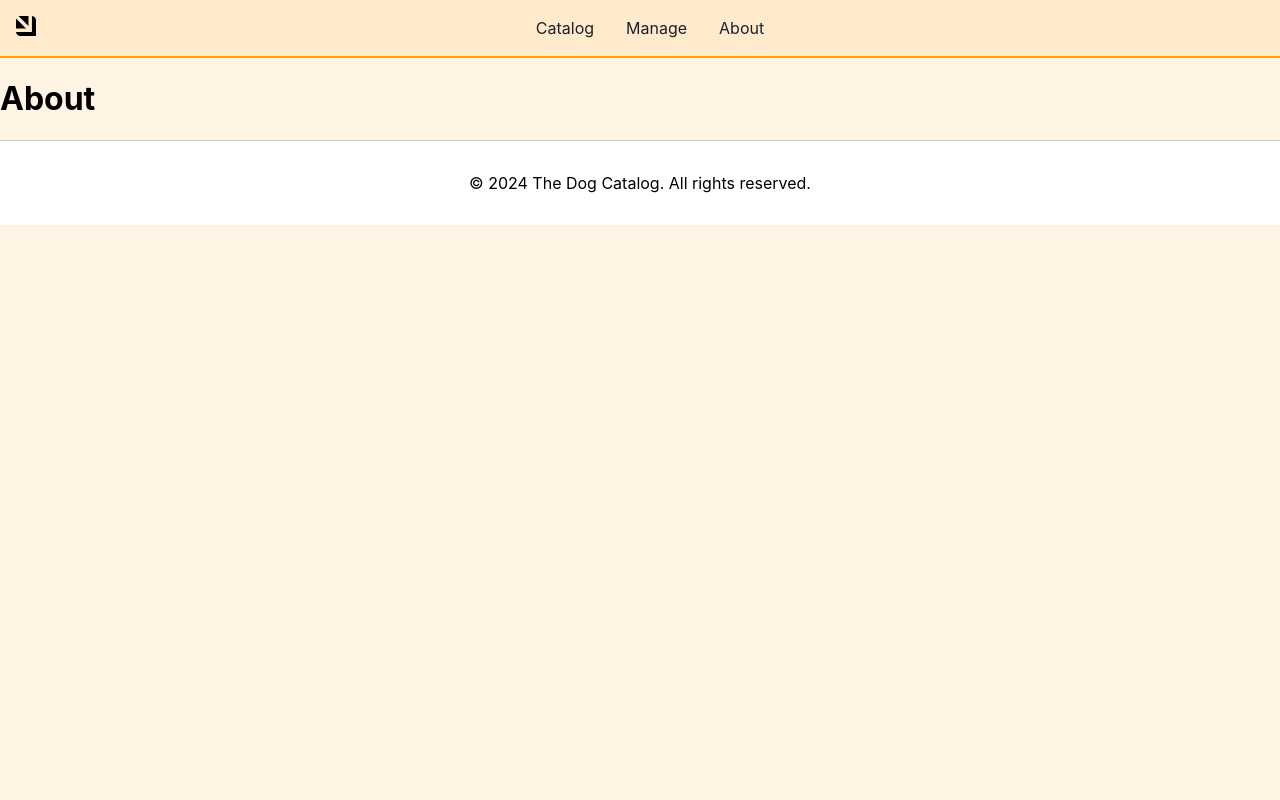
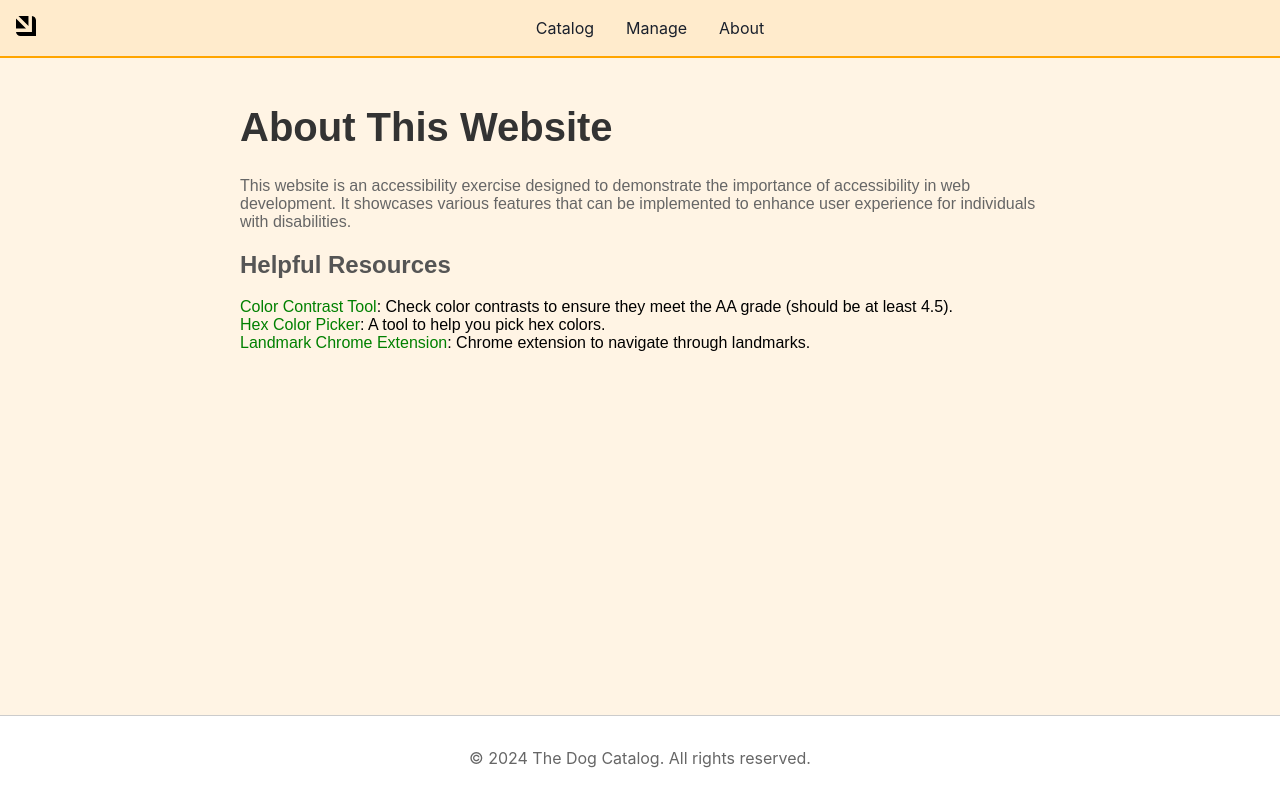
Before and after one commit to solyakin/frontend-accessibility-interview-submission, a React (Create React App) app: page /about in a window 1280 px wide. Built offline with nearby package versions, Linux system fonts and the light colour scheme.

Commit message:
Added lists, forms, navigation exer

```diff
--- a/public/index.html
+++ b/public/index.html
@@ -24,7 +24,7 @@
       work correctly both with client-side routing and a non-root public URL.
       Learn how to configure a non-root public URL by running `npm run build`.
     -->
-    <title>React App</title>
+    <title>The Dog Catalog</title>
   </head>
   <body>
     <noscript>You need to enable JavaScript to run this app.</noscript>
--- a/src/App.css
+++ b/src/App.css
@@ -1,6 +1,10 @@
 html, body {
   height: 100%; /* Set the height of the html and body to 100% */
   margin: 0; /* Remove default margins */
+}
+
+main {
+  flex: 1;
 }
 
 .App {
--- a/src/App.tsx
+++ b/src/App.tsx
@@ -4,17 +4,20 @@ import Header from './components/Header';
 import Catalog from './components/Catalog';
 import Manage from './components/Manage';
 import Footer from './components/Footer';
+import About from './components/About';
 
 const App = () => {
   return (
     <Router>
       <div className="App">
       <Header />
+      <main>
       <Routes>
           <Route path="/" element={<Catalog />} />
           <Route path="/manage" element={<Manage />} />
-          <Route path="/about" element={<h1>About</h1>} />
+          <Route path="/about" element={<About />} />
       </Routes>
+      </main>
       <Footer />
       </div>
     </Router>
--- /dev/null
+++ b/src/components/About.css
@@ -0,0 +1,35 @@
+.about-container {
+    padding: 20px;
+    max-width: 800px;
+    margin: 0 auto;
+    font-family: Arial, sans-serif;
+    flex-grow: 1;
+  }
+
+  h1 {
+    color: #333;
+    font-size: 40px;
+  }
+
+  h2 {
+    color: #555;
+    font-size: 24px;
+  }
+
+  p {
+    color: #666;
+  }
+
+  a {
+    color: #007bff;
+    text-decoration: none;
+  }
+
+  a:hover {
+    text-decoration: underline;
+  }
+
+  .link-text{
+    color: green;
+    cursor: pointer;
+  }
--- /dev/null
+++ b/src/components/About.tsx
@@ -0,0 +1,40 @@
+import React from 'react';
+import './About.css'; // Import the CSS for styling
+
+const About: React.FC = () => {
+  return (
+    <div className="about-container">
+      <h1>About This Website</h1>
+      <p>
+        This website is an accessibility exercise designed to demonstrate the importance of accessibility in web development.
+        It showcases various features that can be implemented to enhance user experience for individuals with disabilities.
+      </p>
+      <h2>Helpful Resources</h2>
+
+      {/* Making this list inaccessible */}
+      <div>
+        <div>
+          {/* Non-clickable text, looks like plain text instead of a link */}
+          <span className="link-text" onClick={() => window.open("https://webaim.org/resources/contrastchecker/", "_blank")}>
+            Color Contrast Tool
+          </span>
+          : Check color contrasts to ensure they meet the AA grade (should be at least 4.5).
+        </div>
+        <div>
+          <span className="link-text" onClick={() => window.open("https://htmlcolorcodes.com/", "_blank")}>
+            Hex Color Picker
+          </span>
+          : A tool to help you pick hex colors.
+        </div>
+        <div>
+          <span className="link-text" onClick={() => window.open("https://chromewebstore.google.com/detail/landmark-navigation-via-k/ddpokpbjopmeeiiolheejjpkonlkklgp", "_blank")}>
+            Landmark Chrome Extension
+          </span>
+          : Chrome extension to navigate through landmarks.
+        </div>
+      </div>
+    </div>
+  );
+};
+
+export default About;
--- a/src/components/DogCard.css
+++ b/src/components/DogCard.css
@@ -19,23 +19,21 @@
 }
 
 h3 {
-    font-size: 1.5rem; /* Slightly larger font for the dog's name */
-    color: #333; /* Darker text color */
-    margin: 12px 0; /* Space above and below the name */
+    font-size: 24px;
+    color: #333;
+    margin: 12px 0;
 }
 
-/* Style for each category and value */
 .category {
-    display: flex; /* Use flexbox for alignment */
-    margin: 8px 0;
-    white-space: "nowrap"; /* Prevent wrapping */
+    display: flex;
+    white-space: "nowrap";
 }
 
 .category-label,
 .category-value {
-    font-weight: bold; /* Make the label bold */
-    color: #333; /* Darker text color for labels */
-    white-space: nowrap; /* Prevent text from breaking onto a new line */
+    font-weight: bold;
+    color: #333;
+    white-space: nowrap;
 }
 
 .category-value {
@@ -43,3 +41,19 @@ h3 {
     font-weight: normal;
     color: #555;
 }
+
+.dog-name-button {
+    display: inline-block;
+    padding: 10px 20px;
+    margin-top: 10px;
+    background-color: #72b6fd;
+    color: white;
+    text-align: center;
+    cursor: pointer;
+    border-radius: 5px;
+    user-select: none;
+  }
+
+  .dog-name-button:hover {
+    background-color: #bdd6f0;
+  }
--- a/src/components/DogCard.tsx
+++ b/src/components/DogCard.tsx
@@ -20,11 +20,16 @@ const DogCard: React.FC<DogCardProps> = ({
     favoritePortFeature,
     favoriteMeal
 }) => {
+
+  // Function to handle the alert
+  const showAlert = () => {
+    alert(`Dog's name is ${name}`);
+  };
+
   return (
     <div className="dog-card" key={id}>
       <img
         src={`https://placedog.net/400/400/random?id=${id}`}
-        alt={name}
         className="dog-image"
       />
       <h3>{name}</h3>
@@ -54,6 +59,10 @@ const DogCard: React.FC<DogCardProps> = ({
           <p className="category-value">{favoriteMeal}</p>
         </div>
       </div>
+
+      <div className="dog-name-button" onClick={showAlert}>
+        Click here to alert the dog's name
+      </div>
     </div>
   );
 };
--- a/src/components/Footer.css
+++ b/src/components/Footer.css
@@ -2,5 +2,5 @@
     text-align: center; /* Center the text */
     padding: 16px; /* Add some padding */
     background-color: #fff; /* Change background color if desired */
-    border-top: 1px solid #ccc; /* Optional: Add a top border */
+    border-top: 1px solid hsl(0, 0%, 80%); /* Optional: Add a top border */
   }
--- a/src/components/Header.tsx
+++ b/src/components/Header.tsx
@@ -6,9 +6,13 @@ import './Header.css';
 const Header: React.FC = () => {
   return (
     <header className="App-header">
-      <div className="logo">
-        <img src={PortLogo} className="h-4" alt="Port Logo" />
-      </div>
+      <nav>
+        <div className="logo">
+          <Link to="/">
+            <img src={PortLogo} alt="Port Logo" />
+          </Link>
+        </div>
+      </nav>
       <nav className="nav-container">
         <ul>
           <li><Link to="/">Catalog</Link></li>
--- a/src/components/Manage.css
+++ b/src/components/Manage.css
@@ -47,3 +47,14 @@ input {
 .submit-button:hover {
   background-color: #0056b3; /* Darker blue on hover */
 }
+
+.dogs-form-image {
+  display: flex;
+  justify-content: center;
+  margin-top: 15px;
+}
+
+.dogs-form-image img {
+  border-radius: 8px;
+  box-shadow: 0 2px 10px rgba(0, 0, 0, 0.1);
+}
--- a/src/components/Manage.tsx
+++ b/src/components/Manage.tsx
@@ -34,33 +34,36 @@ const Manage = () => {
   return (
     <div className="manage-container">
       <h2>Add a New Dog</h2>
+      <main>
       <form onSubmit={handleSubmit} className="dog-form">
         <div className="form-group">
-          <label htmlFor="name">Name:</label>
-          <input type="text" name="name" value={dogData.name} onChange={handleChange} required />
+          <label htmlFor="name">Name: </label>
+          <input id="name" type="text" name="name" value={dogData.name} onChange={handleChange} required placeholder='Charlie' />
         </div>
         <div className="form-group">
-          <label htmlFor="age">Age:</label>
-          <input type="number" name="age" value={dogData.age} onChange={handleChange} required />
+          <input id="age" type="number" name="age" value={dogData.age} onChange={handleChange} required />
         </div>
         <div className="form-group">
-          <label htmlFor="height">Height:</label>
-          <input type="text" name="height" value={dogData.height} onChange={handleChange} required />
+          <input id="height" type="text" name="height" value={dogData.height} onChange={handleChange} required />
         </div>
         <div className="form-group">
-          <label htmlFor="color">Color:</label>
-          <input type="text" name="color" value={dogData.color} onChange={handleChange} required />
+          <input id="color" type="text" name="color" value={dogData.color} onChange={handleChange} required />
         </div>
         <div className="form-group">
-          <label htmlFor="favoritePortFeature">Favorite Port Feature:</label>
-          <input type="text" name="favoritePortFeature" value={dogData.favoritePortFeature} onChange={handleChange} required />
+          <input id="favoriteToy" type="text" name="favoriteToy" value={dogData.favoritePortFeature} onChange={handleChange} required />
         </div>
         <div className="form-group">
-          <label htmlFor="favoriteMeal">Favorite Meal:</label>
-          <input type="text" name="favoriteMeal" value={dogData.favoriteMeal} onChange={handleChange} required />
+          <input id="favoriteMeal" type="text" name="favoriteMeal" value={dogData.favoriteMeal} onChange={handleChange} required />
         </div>
         <button type="submit" className="submit-button">Add Dog</button>
       </form>
+      </main>
+      <div className="dogs-form-image" tabIndex={0}>
+        <img
+          src={`https://placedog.net/1000/300/random?id=128`}
+          alt="Random Dog"
+        />
+      </div>
     </div>
   );
 };
--- a/src/index.css
+++ b/src/index.css
@@ -5,6 +5,7 @@ body {
     sans-serif;
   -webkit-font-smoothing: antialiased;
   -moz-osx-font-smoothing: grayscale;
+  font-size: 16px;
 }
 
 code {
```
